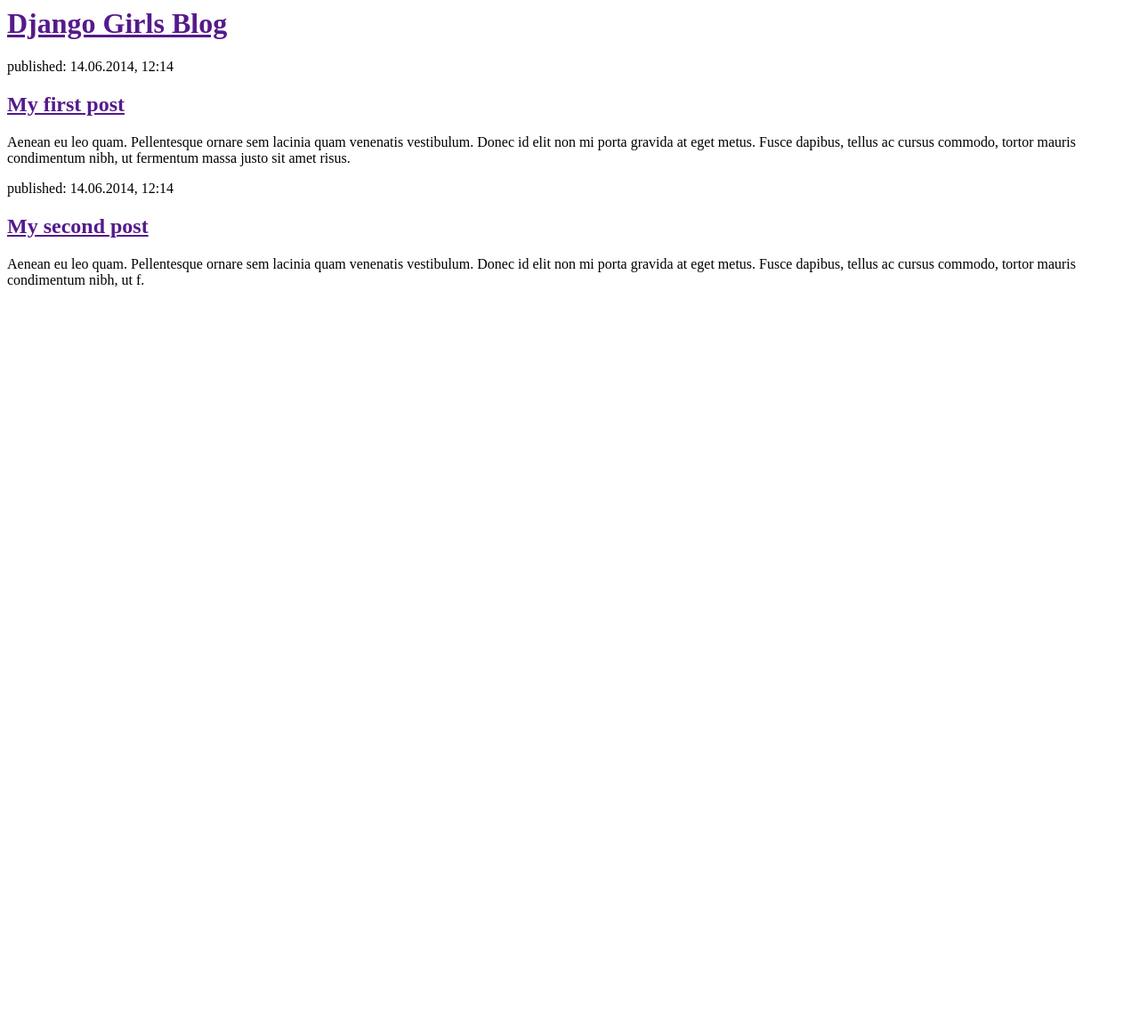
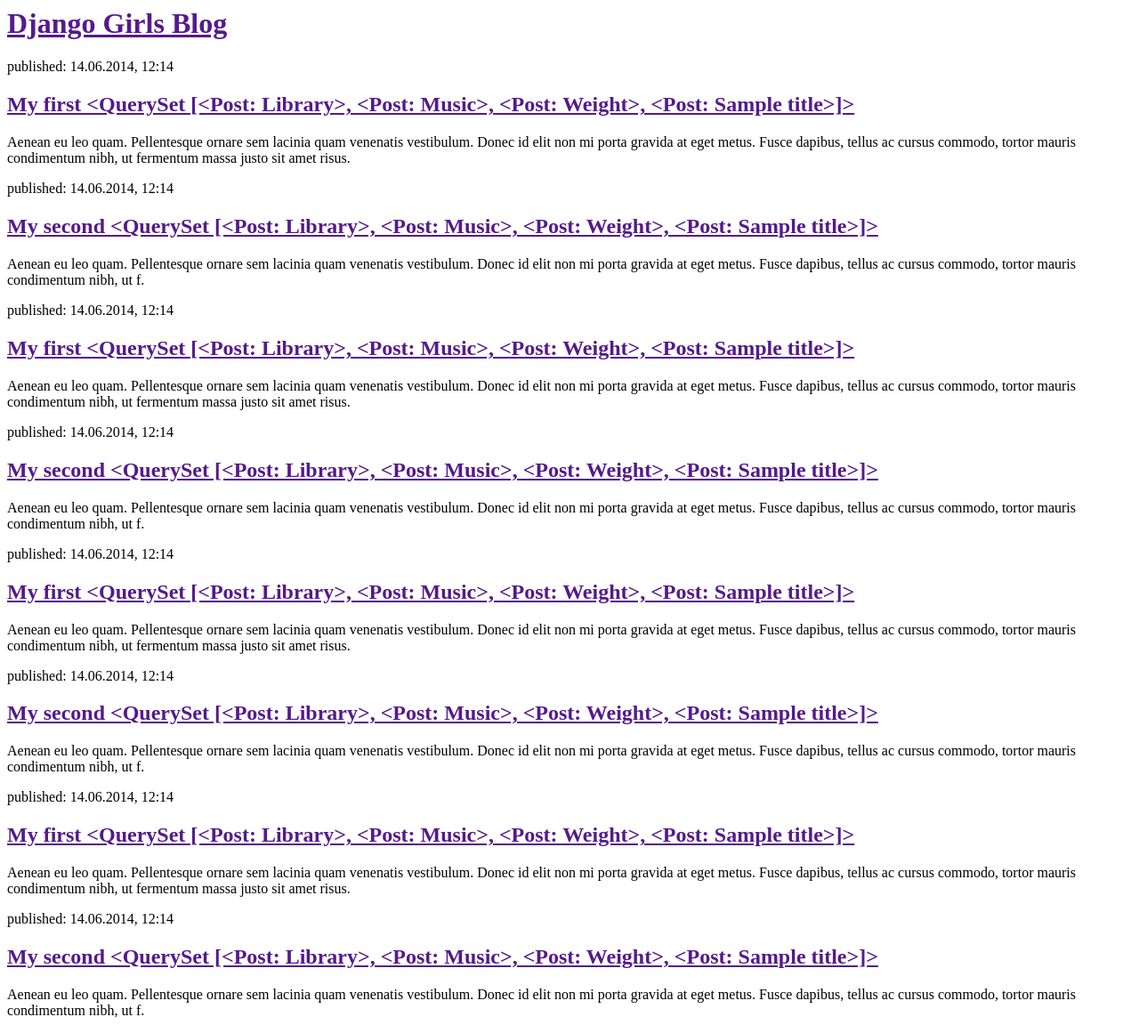
Before and after one commit to hshinf/my-first-blog, a Django app: page / in a window 1280 px wide. Shown: the whole page at 89% size. Before the commit the page ends 323 px from the top, so only its background shows below. Run offline with Django 3.2, Linux system fonts and the light colour scheme; data comes from the database, SQL or seed files in the repository; both versions use the stored data as it was after the commit.

Commit message:
Modified templates to display posts from database.

```diff
--- a/blog/templates/blog/post_list.html
+++ b/blog/templates/blog/post_list.html
@@ -7,16 +7,18 @@
             <h1><a href="">Django Girls Blog</a></h1>
         </div>
 
+        {% for post in posts %}
         <div>
             <p>published: 14.06.2014, 12:14</p>
-            <h2><a href="">My first post</a></h2>
+            <h2><a href="">My first {{ posts }}</a></h2>
             <p>Aenean eu leo quam. Pellentesque ornare sem lacinia quam venenatis vestibulum. Donec id elit non mi porta gravida at eget metus. Fusce dapibus, tellus ac cursus commodo, tortor mauris condimentum nibh, ut fermentum massa justo sit amet risus.</p>
         </div>
 
         <div>
             <p>published: 14.06.2014, 12:14</p>
-            <h2><a href="">My second post</a></h2>
+            <h2><a href="">My second {{ posts }}</a></h2>
             <p>Aenean eu leo quam. Pellentesque ornare sem lacinia quam venenatis vestibulum. Donec id elit non mi porta gravida at eget metus. Fusce dapibus, tellus ac cursus commodo, tortor mauris condimentum nibh, ut f.</p>
         </div>
+        {% endfor %}
     </body>
 </html>
--- a/blog/views.py
+++ b/blog/views.py
@@ -1,4 +1,7 @@
 from django.shortcuts import render
+from django.utils import timezone
+from .models import Post
 
 def post_list(request):
-    return render(request, 'blog/post_list.html', {})
+    posts = Post.objects.filter(published_date__lte=timezone.now()).order_by('published_date')
+    return render(request, 'blog/post_list.html', {'posts': posts})
```
Also changed, not shown: .gitignore.py (deleted), db.sqlite3.
